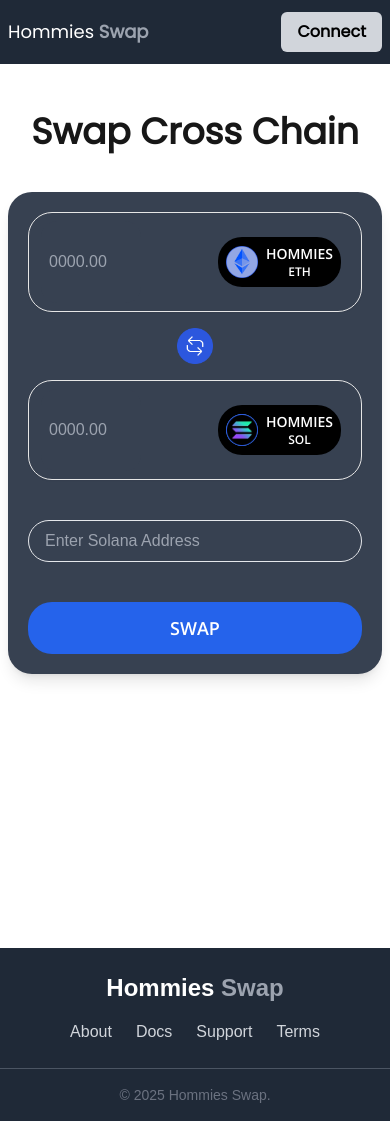
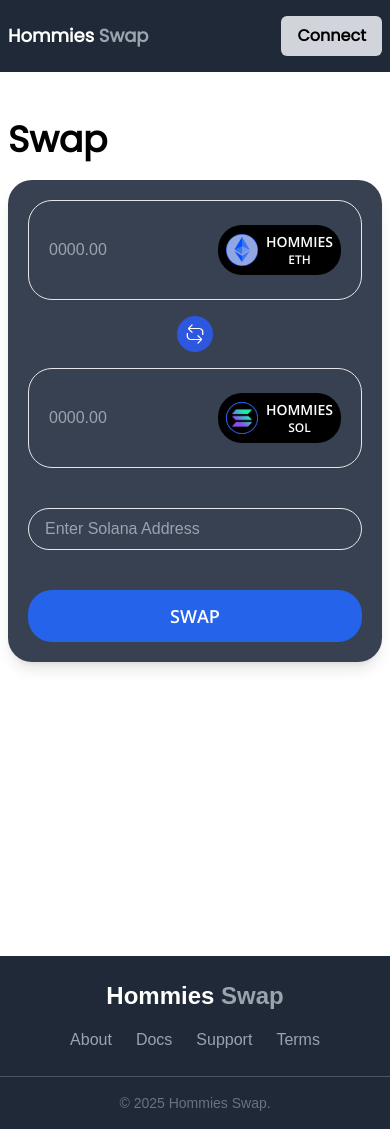
Before and after one commit to AnkitKumarh15/hommiesCrossChainSwap, a Next.js app: page / in a window 390 px wide. Built offline with nearby package versions, Linux system fonts and the light colour scheme.

Commit message:
changes done

```diff
--- a/src/app/globals.css
+++ b/src/app/globals.css
@@ -35,3 +35,25 @@
   font-family: 'play';
   src: url(../Fonts/Play/Play-Regular.ttf);
 }
+
+.bgSwapp{
+  background: url('../../public/bgSwap.png');
+  background-size: cover;
+  background-position: center;
+  background-repeat: no-repeat;
+
+}
+
+
+@keyframes spin {
+  0% {
+    transform: rotate(0deg);
+  }
+  100% {
+    transform: rotate(360deg);
+  }
+}
+
+.animate-spin-slow {
+  animation: spin 2.5s linear infinite;
+}
--- a/src/components/Footer.jsx
+++ b/src/components/Footer.jsx
@@ -4,7 +4,7 @@
 function Footer() {
     return (
         <footer className="bg-gray-800">
-            <div className="container text-white py-6 mt-10">
+            <div className="container text-white py-6 ">
                 <div className="px-20 mx-auto flex flex-col md:flex-row justify-between items-center">
                     <div className="text-center md:text-left mb-4 md:mb-0">
                         <Link href={'/'}>
@@ -12,7 +12,7 @@
                         </Link>
                     </div>
 
-                    <nav className="flex space-x-6 text-gray-300">
+                    <nav className="flex space-x-6 text-gray-400">
                         <a href="#" className="hover:text-white">About</a>
                         <a href="#" className="hover:text-white">Docs</a>
                         <a href="#" className="hover:text-white">Support</a>
--- /dev/null
+++ b/src/components/Loader.jsx
@@ -0,0 +1,23 @@
+// import React from "react";
+
+// const Loader = () => {
+//   return (
+//     <div className="fixed inset-0 flex items-center justify-center bg-gray-100 bg-opacity-30 backdrop-blur-md z-50">
+//       <div className="w-12 h-12 border-4 white border-t-transparent rounded-full animate-spin-slow"></div>
+//     </div>
+//   );
+// };
+
+// export default Loader;
+
+import React from "react";
+
+const Loader = () => {
+  return (
+    <div className="absolute inset-0 flex items-center justify-center bg-gray-100 bg-opacity-30 backdrop-blur-md z-50">
+      <div className="w-12 h-12 border-4 border-white border-t-transparent rounded-full animate-spin-slow"></div>
+    </div>
+  );
+};
+
+export default Loader;
--- a/src/components/Navbar.jsx
+++ b/src/components/Navbar.jsx
@@ -11,9 +11,9 @@
 
         <div className="bg-gray-800">
             <Toaster />
-            <div className="container py-3 px-2 md:px-20 text-xl flex justify-between text-white items-center">
+            <div className="container py-4 px-2 md:px-20 text-xl flex justify-between text-white items-center">
                 <Link href={"/"}>
-                    <h1 className="text-center text-white text-lg md:text-2xl font-medium" style={{ fontFamily: "poppins" }}>
+                    <h1 className="text-center text-white text-lg md:text-2xl font-bold" style={{ fontFamily: "poppins" }}>
                         Hommies <span className="text-gray-400 font-bold">Swap</span>
                     </h1>
                 </Link>
--- a/src/components/Swap.jsx
+++ b/src/components/Swap.jsx
@@ -1,11 +1,12 @@
 'use client'
-import React, { useState, useContext } from "react";
+import React, { useState, useContext, useEffect } from "react";
 import Image from "next/image";
 import eth from '../../public/ETH.png';
 import sol from '../../public/SOL.png';
 import convert from '../../public/convert.png';
 import { WalletContext } from "./ConnectWallet/WalletContext"
 import toast, { Toaster } from "react-hot-toast";
+import Loader from "./Loader";
 
 
 const Swap = () => {
@@ -17,11 +18,20 @@
     const [isOneToOne, setIsOneToOne] = useState(true);
     const [solanaAddress, setSolanaAddress] = useState("");
 
+    const [loading, setLoading] = useState(false);
+
     const handleSwap = () => {
         setIsSwapped(!isSwapped);
         setEthAmount("");
         setSolAmount("");
     };
+    useEffect(() => {
+        setTimeout(() => {
+            setLoading(false);
+            console.log("5 sec completed 1");
+        }, 3000);
+        console.log("5 sec completed");
+    }, [handleSwap]);
 
     const handleEthChange = (e) => {
         const value = e.target.value;
@@ -44,14 +54,22 @@
     };
 
     const handleSolanaAddress = (e) => {
+        setLoading(true);
         setSolanaAddress(e.target.value);
     }
 
     return (
+        <div className="bgSwap pb-10">
             <div className="container min-h-screen p-2 md:p-0">
-            <h1 className="pt-10 text-center text-4xl font-bold" style={{ fontFamily: "poppins" }}>Swap Cross Chain</h1>
-            <div className="bg-gray-700 p-5 md:py-8 md:px-8 mx-auto mt-10 rounded-3xl shadow-lg max-w-[550px] flex flex-col justify-center">
-                <div>
+                <div className="max-w-[550px] flex flex-col justify-center mx-auto">
+                    <h1 className="pt-10 text-left text-4xl font-bold text-black" style={{ fontFamily: "poppins" }}>Swap</h1>
+                    <div className="relative bg-gray-700 p-5 md:py-8 md:px-8 mt-5 rounded-3xl shadow-lg flex flex-col overflow-hidden">
+                        {loading && (
+                            <div className="absolute inset-0 flex items-center justify-center bg-gray-700 bg-opacity-50 rounded-3xl">
+                                <Loader />
+                            </div>
+                        )}
+                        <div className>
                             {
                                 !isSwapped ?
                                     (
@@ -159,18 +177,13 @@
                         <button
                             className="mt-10 py-3 w-full text-white mx-auto rounded-3xl text-lg bg-blue-600 font-semibold hover:bg-blue-700"
                             style={{ fontFamily: 'open_sans' }}
-                    onClick={handleSwap}
+                            onClick={handleSolanaAddress}
                         >
                             SWAP
                         </button>
 
-                {/* { account && (
-                    <span className="bg-gray-500 px-4 py-2 text-base font-semibold rounded-xl">
-                    {account.slice(0, 6)}...{account.slice(-4)}
-                </span>)
-                } */}
-
-
+                    </div>
+                </div>
 
             </div>
         </div>
```
Also changed, not shown: public/bgSwap.png (added). Lines whose indentation alone changed are shown as unchanged.
